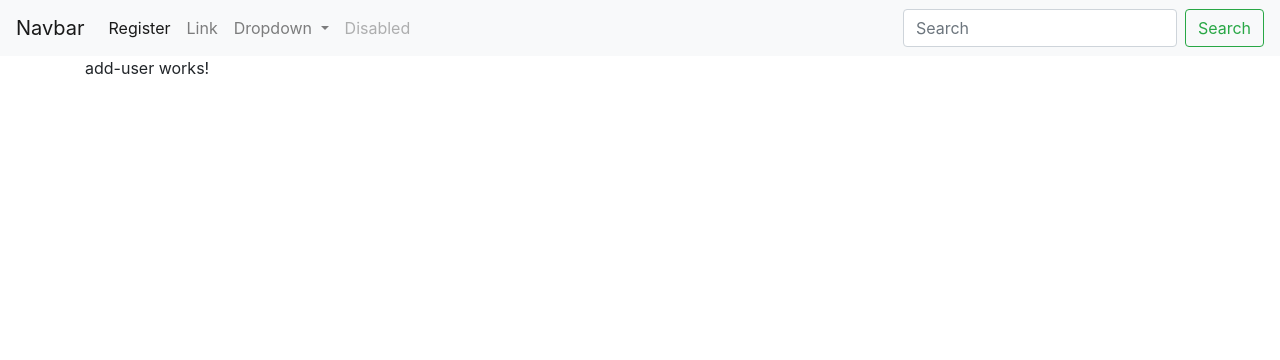
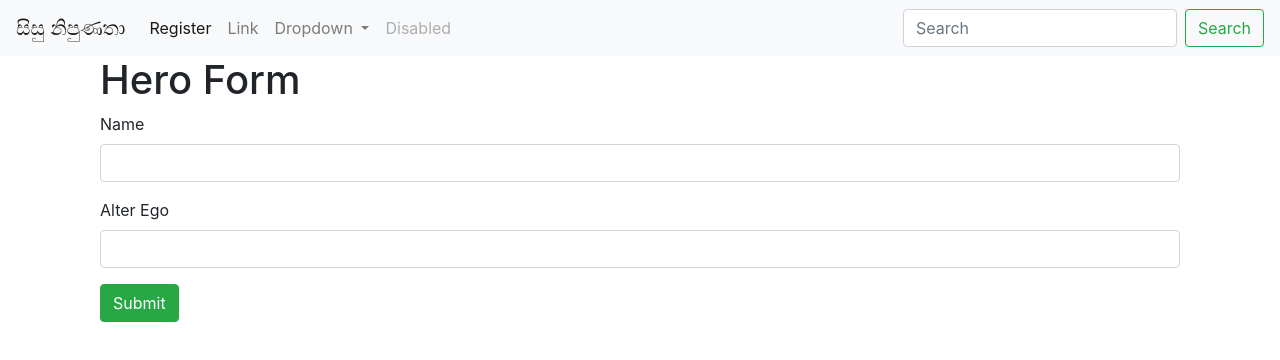
Before and after one commit to oshadaamila/sn_fe, an Angular app: page /add-user in a window 1280 px wide. Shown: the top 360 px of the page. Built offline with nearby package versions, Linux system fonts and the light colour scheme.

Commit message:
fixes issue in nav-bar

```diff
--- a/src/app/add-user/add-user.component.html
+++ b/src/app/add-user/add-user.component.html
@@ -1,3 +1,19 @@
 <div class="container">
-  add-user works!
+  <div class="container">
+    <h1>Hero Form</h1>
+    <form>
+      <div class="form-group">
+        <label for="name">Name</label>
+        <input type="text" class="form-control" id="name" required>
+      </div>
+
+      <div class="form-group">
+        <label for="alterEgo">Alter Ego</label>
+        <input type="text" class="form-control" id="alterEgo">
+      </div>
+
+      <button type="submit" class="btn btn-success">Submit</button>
+
+    </form>
+  </div>
   <div>
--- a/src/app/add-user/add-user.component.ts
+++ b/src/app/add-user/add-user.component.ts
@@ -1,4 +1,5 @@
 import { Component, OnInit } from '@angular/core';
+import { User } from './../user';
 
 @Component({
   selector: 'app-add-user',
@@ -9,7 +10,15 @@ export class AddUserComponent implements OnInit {
 
   constructor() { }
 
+  user = new User(1,"user", "admin");
+
   ngOnInit() {
   }
 
+  submitted = false;
+
+  onSubmit() {
+    this.submitted = true;
+  }
+
 }
--- a/src/app/app-routing.module.ts
+++ b/src/app/app-routing.module.ts
@@ -7,7 +7,7 @@ const routes: Routes = [
 ];
 
 @NgModule({
-  imports: [RouterModule.forRoot(routes, { enableTracing: true })],
+  imports: [RouterModule.forRoot(routes, { enableTracing: false })],
   exports: [RouterModule]
 })
 export class AppRoutingModule { }
--- a/src/app/app.module.ts
+++ b/src/app/app.module.ts
@@ -7,6 +7,8 @@ import { NavbarComponent } from './navbar/navbar.component';
 
 import { AuthService } from "./services/auth.service";
 import { AddUserComponent } from './add-user/add-user.component';
+import { FormsModule } from '@angular/forms';
+
 
 @NgModule({
   declarations: [
@@ -16,7 +18,8 @@ import { AddUserComponent } from './add-user/add-user.component';
   ],
   imports: [
     BrowserModule,
-    AppRoutingModule
+    AppRoutingModule,
+    FormsModule
   ],
   providers: [],
   bootstrap: [AppComponent]
--- a/src/app/navbar/navbar.component.html
+++ b/src/app/navbar/navbar.component.html
@@ -1,14 +1,15 @@
 <nav class="navbar navbar-expand-lg navbar-light bg-light">
-  <a class="navbar-brand" href="#">Navbar</a>
-  <button class="navbar-toggler" type="button" data-toggle="collapse" data-target="#navbarSupportedContent"
-    aria-controls="navbarSupportedContent" aria-expanded="false" aria-label="Toggle navigation">
+  <a class="navbar-brand" routerLink="/">සිසු නිපුණතා</a>
+  <button [ngClass]="'navbar-toggler'" type="button" data-toggle="collapse" data-target="#navbarSupportedContent"
+    aria-controls="navbarSupportedContent" aria-expanded="false" aria-label="Toggle navigation"
+    (click)="onToggleItemClick()">
     <span class="navbar-toggler-icon"></span>
   </button>
 
-  <div class="collapse navbar-collapse" id="navbarSupportedContent">
+  <div [ngClass]="{'collapse':true, 'navbar-collapse':true, 'show':shows}" id="navbarSupportedContent">
     <ul class="navbar-nav mr-auto">
       <li>
-        <a class="nav-link" routerLink="add-user" routerLinkActive="nav-item active">
+        <a class="nav-link" routerLink="add-user" routerLinkActive="nav-item active" (click)="onMenuItemClick()">
           Register
           <span class="sr-only">
             (current)
--- a/src/app/navbar/navbar.component.ts
+++ b/src/app/navbar/navbar.component.ts
@@ -7,9 +7,29 @@ import { Component, OnInit } from '@angular/core';
 })
 export class NavbarComponent implements OnInit {
 
-  constructor() { }
+  shows: boolean;
+  isShown: boolean;
+  constructor(
+
+  ) { }
 
   ngOnInit() {
+    this.isShown = false;
+  }
+
+  onMenuItemClick() {
+    if (this.isShown) {
+      this.shows = false;
+      this.isShown = false;
+    } else {
+      this.shows = true;
+      this.isShown = true;
+    }
+  }
+
+  onToggleItemClick() {
+    this.isShown = !this.isShown;
+    this.shows = null;
   }
 
 }
--- /dev/null
+++ b/src/app/user.ts
@@ -0,0 +1,7 @@
+export class User {
+    constructor(
+        public id: number,
+        public username: string,
+        public type:string
+    ){}
+}
```
Also changed, not shown: 1 other file (tests, documents, lock files or other folders).
